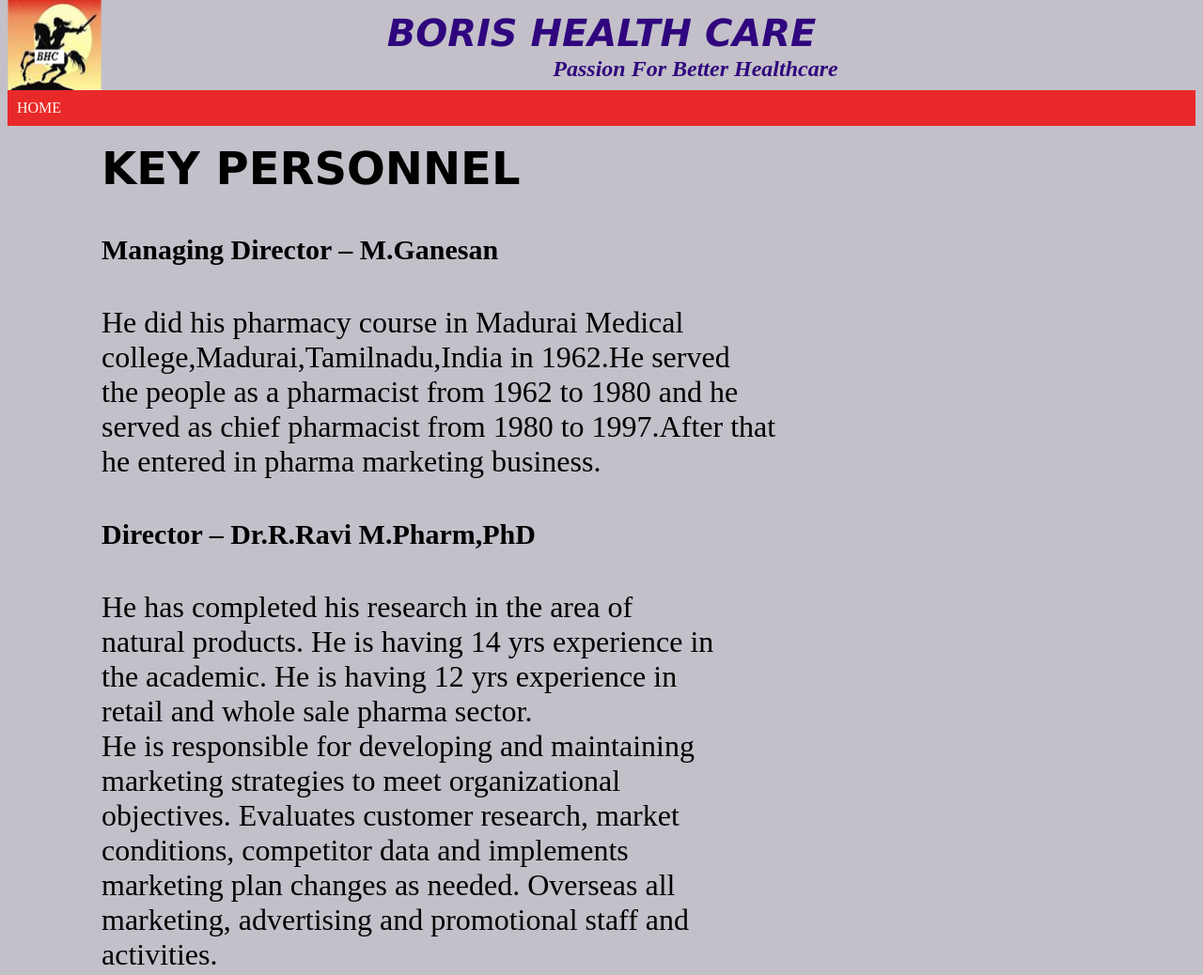
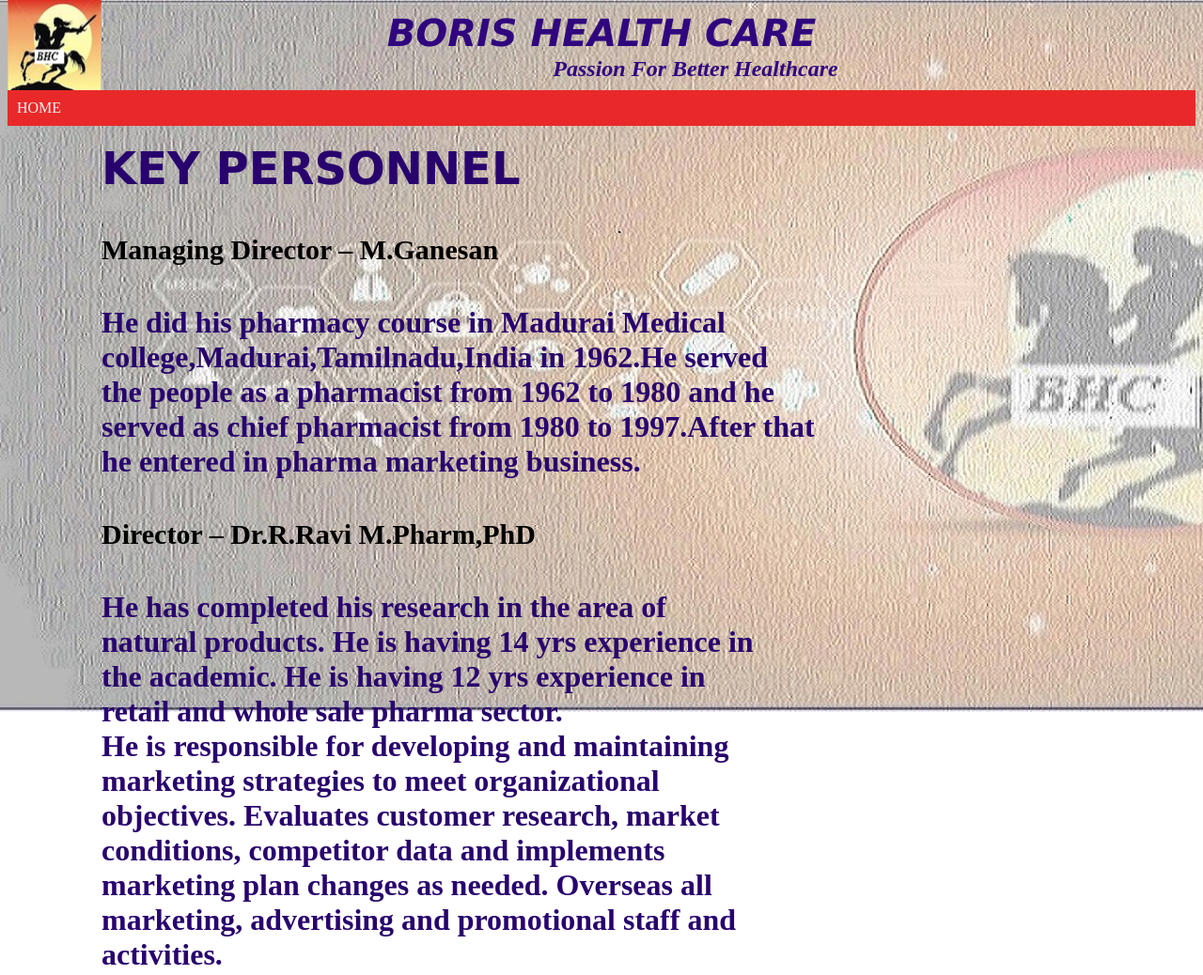
Before and after one commit to VishnuGsk/vishnugsk.github.io, a plain HTML site: page KEY PERSON.html in a window 1280 px wide. Shown: the whole page at 94% size. Drawn offline with Linux system fonts and the light colour scheme.

Commit message:
Update KEY PERSON.html

```diff
--- a/KEY PERSON.html
+++ b/KEY PERSON.html
@@ -4,11 +4,13 @@
 <style>
 p {font-size:200% ;
     margin-left: 100px;
+    color:rgb(40, 3, 109)
 }
 h1 {font-size:300%;
     font-color:black;
     font-family:verdana;
     "margin-left: 100px;"
+    color:rgb(40, 3, 109)
 }
 h2 {margin-left: 200px;}
 h3 {margin-left: 100px;}
@@ -37,17 +39,17 @@
 <img style="position: relative ; bottom: 150px;" src="logo.png" width="100" height="100">
 </head>
 
-<body style="background-color: rgb(195, 192, 201);">
-   <div class="navbar"> <a href="bhc.html" style=" color: seashell;  padding:10px;">HOME</a></div>
-    <h1 style="margin-left: 100px;position: relative; bottom: 170px;" > KEY PERSONNEL </h1>
-    <h3 style="font-size: 30px; position: relative; bottom: 160px;">Managing Director – M.Ganesan</h3>
-        <p style="position: relative; bottom:150px">He did his pharmacy course in Madurai Medical
+<body style="background-image:url('background1.jpg'); background-repeat: no-repeat;">
+   <div class="navbar"> <a href="index.html" style=" color: seashell;  padding:10px;">HOME</a></div>
+    <h1 style="margin-left: 100px;position: relative; bottom: 170px;color:rgb(40, 3, 109);" > KEY PERSONNEL </h1>
+    <h3 style="font-size: 30px; position: relative; bottom: 160px;"><b>Managing Director – M.Ganesan</b></h3>
+        <p style="position: relative; bottom:150px"><b>He did his pharmacy course in Madurai Medical
         <br>college,Madurai,Tamilnadu,India in 1962.He served
         <br>the people as a pharmacist from 1962 to 1980 and he
         <br>served as chief pharmacist from 1980 to 1997.After that
-        <br>he entered in pharma marketing business.</p>
-    <h3 style="font-size: 30px; position: relative; bottom:140px">Director – Dr.R.Ravi M.Pharm,PhD</h3>
-    <p style="position: relative;bottom: 130px;">He has completed his research in the area of
+            <br>he entered in pharma marketing business.</b></p>
+    <h3 style="font-size: 30px; position: relative; bottom:140px"><b>Director – Dr.R.Ravi M.Pharm,PhD</b></h3>
+    <p style="position: relative;bottom: 130px;"><b>He has completed his research in the area of
         <br>natural products. He is having 14 yrs experience in
         <br>the academic. He is having 12 yrs experience in
         <br>retail and whole sale pharma sector.
@@ -57,5 +59,5 @@
         <br>conditions, competitor data and implements
         <br>marketing plan changes as needed. Overseas all
         <br>marketing, advertising and promotional staff and
-        <br>activities.</p>
+        <br>activities.</p></b>
         </body>
```
